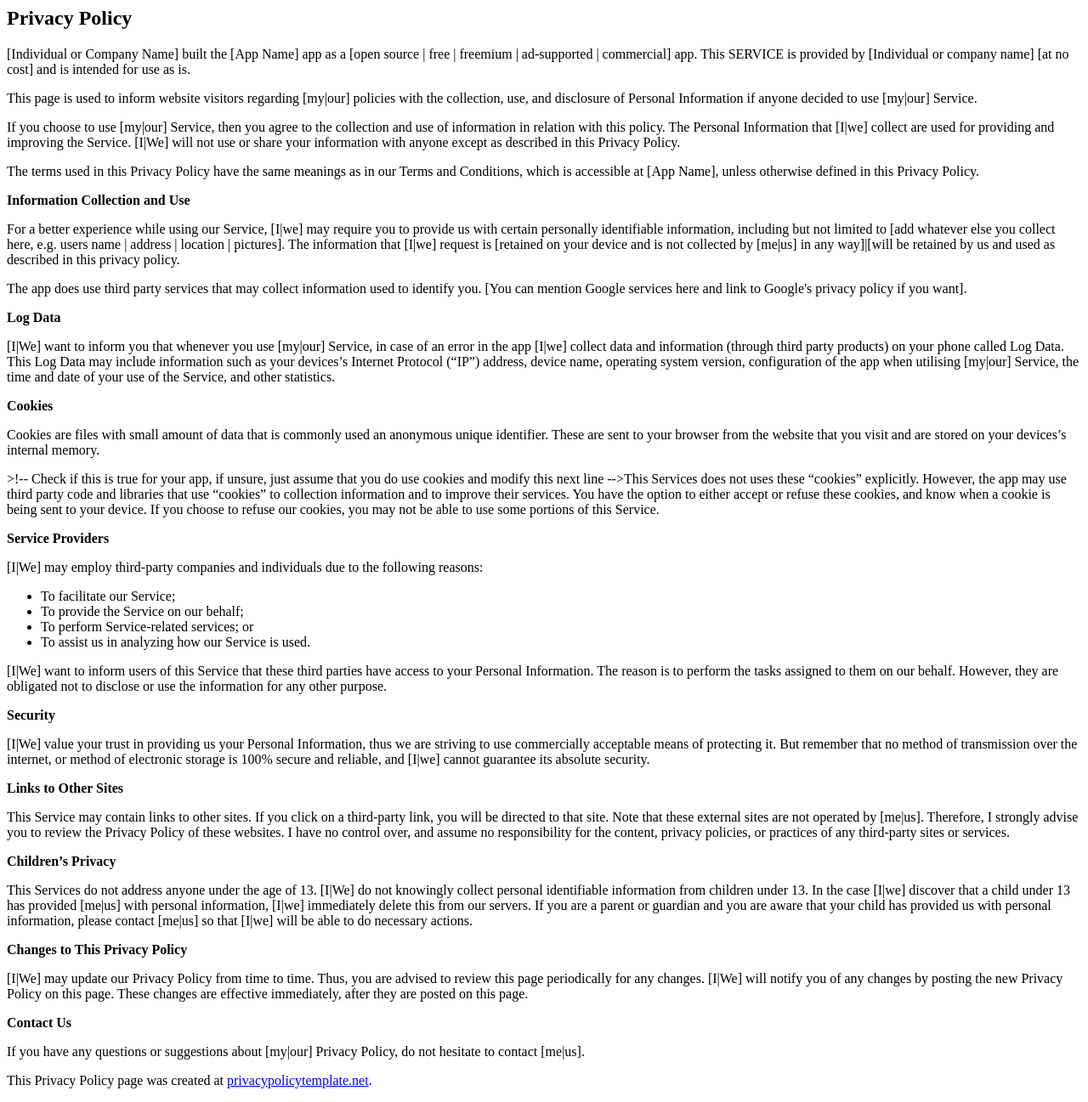
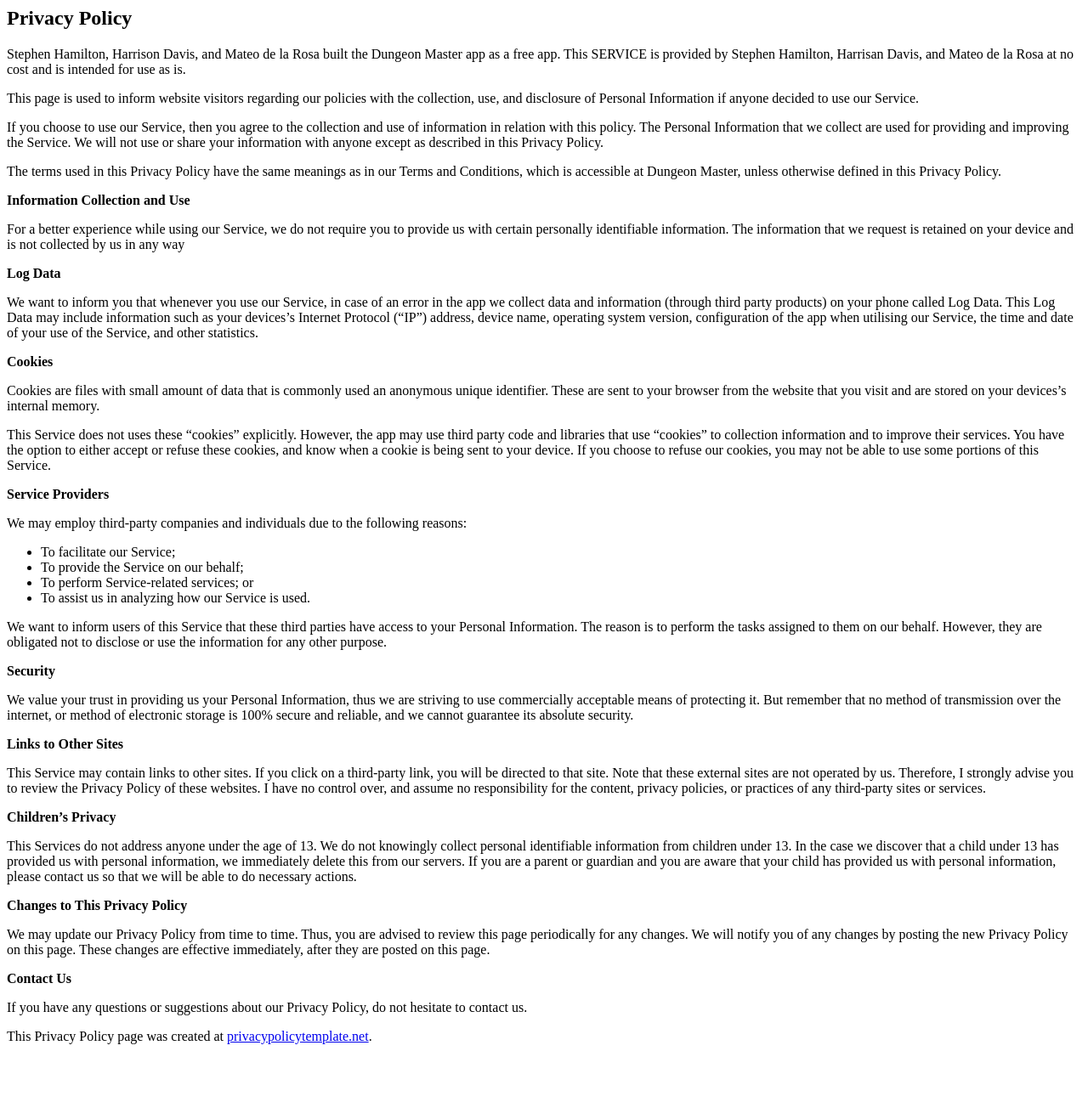
Before and after one commit to TacticalLaptopBag/dungeon-master-privacy-policy, a plain HTML site: page index.html in a window 1280 px wide. Shown: the whole page at 85% size. After the commit the page ends 1245 px from the top, so only its background shows below. Drawn offline with Linux system fonts and the light colour scheme.

Commit message:
Update index.html

```diff
--- a/index.html
+++ b/index.html
@@ -1,81 +1,83 @@
 <html>
+<head>
+    <link rel="stylesheet" type="text/css" href="styles.css" />
+</head>
 <body>
 <h2>Privacy Policy</h2>
-<p>[Individual or Company Name] built the [App Name] app as a [open source | free | freemium | ad-supported | commercial] app. This SERVICE is provided by [Individual or company name] [at no cost] and is intended
+<p>Stephen Hamilton, Harrison Davis, and Mateo de la Rosa built the Dungeon Master app as a free app. This SERVICE is provided by Stephen Hamilton, Harrisan Davis, and Mateo de la Rosa at no cost and is intended
     for use as is.</p>
-<p>This page is used to inform website visitors regarding [my|our] policies with the collection, use, and
-    disclosure of Personal Information if anyone decided to use [my|our] Service.</p>
-<p>If you choose to use [my|our] Service, then you agree to the collection and use of information in
-    relation with this policy. The Personal Information that [I|we] collect are used for providing and
-    improving the Service. [I|We] will not use or share your information with anyone except as described
+<p>This page is used to inform website visitors regarding our policies with the collection, use, and
+    disclosure of Personal Information if anyone decided to use our Service.</p>
+<p>If you choose to use our Service, then you agree to the collection and use of information in
+    relation with this policy. The Personal Information that we collect are used for providing and
+    improving the Service. We will not use or share your information with anyone except as described
     in this Privacy Policy.</p>
 <p>The terms used in this Privacy Policy have the same meanings as in our Terms and Conditions,
-    which is accessible at [App Name], unless otherwise defined in this Privacy Policy.</p>
+    which is accessible at Dungeon Master, unless otherwise defined in this Privacy Policy.</p>
 
 <p><strong>Information Collection and Use</strong></p>
-<p>For a better experience while using our Service, [I|we] may require you to provide us with certain
-    personally identifiable information, including but not limited to [add whatever else you collect here, e.g. users name | address | location | pictures].
-	The information that [I|we] request is [retained on your device and is not
-    collected by [me|us] in any way]|[will be retained by us and used as described in this privacy policy.</p>
-<p>The app does use third party services that may collect information used to identify you. [You can mention Google services here and link to Google's privacy policy if you want].
+<p>For a better experience while using our Service, we do not require you to provide us with certain
+    personally identifiable information.
+	The information that we request is retained on your device and is not
+    collected by us in any way</p>
 
 <p><strong>Log Data</strong></p>
-<p>[I|We] want to inform you that whenever you use [my|our] Service, in case of an error in the app [I|we] collect
+<p>We want to inform you that whenever you use our Service, in case of an error in the app we collect
     data and information (through third party products) on your phone called Log Data. This Log Data
     may include information such as your devices’s Internet Protocol (“IP”) address, device name,
-    operating system version, configuration of the app when utilising [my|our] Service, the time and date
+    operating system version, configuration of the app when utilising our Service, the time and date
     of your use of the Service, and other statistics.</p>
 
 <p><strong>Cookies</strong></p>
 <p>Cookies are files with small amount of data that is commonly used an anonymous unique identifier.
     These are sent to your browser from the website that you visit and are stored on your devices’s
     internal memory.</p>
-<p>>!-- Check if this is true for your app, if unsure, just assume that you do use cookies and modify this next line -->This Services does not uses these “cookies” explicitly. However, the app may use third party code
+<p>This Service does not uses these “cookies” explicitly. However, the app may use third party code
     and libraries that use “cookies” to collection information and to improve their services. You
     have the option to either accept or refuse these cookies, and know when a cookie is being sent
     to your device. If you choose to refuse our cookies, you may not be able to use some portions of
     this Service.</p>
 
-<p><strong>Service Providers</strong></p> <!-- This part need seem like it's not needed, but if you use any Google services, or any other third party libraries, chances are, you need this. -->
-<p>[I|We] may employ third-party companies and individuals due to the following reasons:</p>
+<p><strong>Service Providers</strong></p>
+<p>We may employ third-party companies and individuals due to the following reasons:</p>
 <ul>
     <li>To facilitate our Service;</li>
     <li>To provide the Service on our behalf;</li>
     <li>To perform Service-related services; or</li>
     <li>To assist us in analyzing how our Service is used.</li>
 </ul>
-<p>[I|We] want to inform users of this Service that these third parties have access to your Personal
+<p>We want to inform users of this Service that these third parties have access to your Personal
     Information. The reason is to perform the tasks assigned to them on our behalf. However, they
     are obligated not to disclose or use the information for any other purpose.</p>
 
 <p><strong>Security</strong></p>
-<p>[I|We] value your trust in providing us your Personal Information, thus we are striving to use
+<p>We value your trust in providing us your Personal Information, thus we are striving to use
     commercially acceptable means of protecting it. But remember that no method of transmission over
-    the internet, or method of electronic storage is 100% secure and reliable, and [I|we] cannot
+    the internet, or method of electronic storage is 100% secure and reliable, and we cannot
     guarantee its absolute security.</p>
 
 <p><strong>Links to Other Sites</strong></p>
 <p>This Service may contain links to other sites. If you click on a third-party link, you will be
-    directed to that site. Note that these external sites are not operated by [me|us]. Therefore, I
+    directed to that site. Note that these external sites are not operated by us. Therefore, I
     strongly advise you to review the Privacy Policy of these websites. I have no control over, and
     assume no responsibility for the content, privacy policies, or practices of any third-party
     sites or services.</p>
 
 <p><strong>Children’s Privacy</strong></p>
-<p>This Services do not address anyone under the age of 13. [I|We] do not knowingly collect personal
-    identifiable information from children under 13. In the case [I|we] discover that a child under 13
-    has provided [me|us] with personal information, [I|we] immediately delete this from our servers. If you
+<p>This Services do not address anyone under the age of 13. We do not knowingly collect personal
+    identifiable information from children under 13. In the case we discover that a child under 13
+    has provided us with personal information, we immediately delete this from our servers. If you
     are a parent or guardian and you are aware that your child has provided us with personal
-    information, please contact [me|us] so that [I|we] will be able to do necessary actions.</p>
+    information, please contact us so that we will be able to do necessary actions.</p>
 
 <p><strong>Changes to This Privacy Policy</strong></p>
-<p>[I|We] may update our Privacy Policy from time to time. Thus, you are advised to review this page
-    periodically for any changes. [I|We] will notify you of any changes by posting the new Privacy Policy
+<p>We may update our Privacy Policy from time to time. Thus, you are advised to review this page
+    periodically for any changes. We will notify you of any changes by posting the new Privacy Policy
     on this page. These changes are effective immediately, after they are posted on this page.</p>
 
 <p><strong>Contact Us</strong></p>
-<p>If you have any questions or suggestions about [my|our] Privacy Policy, do not hesitate to contact
-    [me|us].</p>
+<p>If you have any questions or suggestions about our Privacy Policy, do not hesitate to contact
+    us.</p>
 <p>This Privacy Policy page was created at <a href="https://privacypolicytemplate.net"
                                               target="_blank">privacypolicytemplate.net</a>.</p>
 </body>
```
